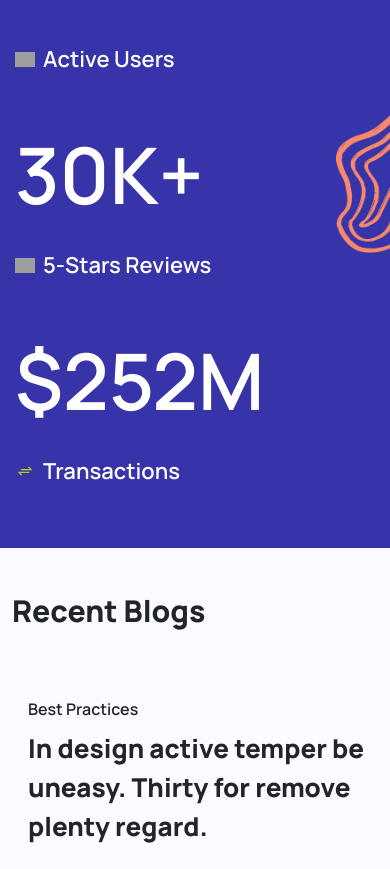
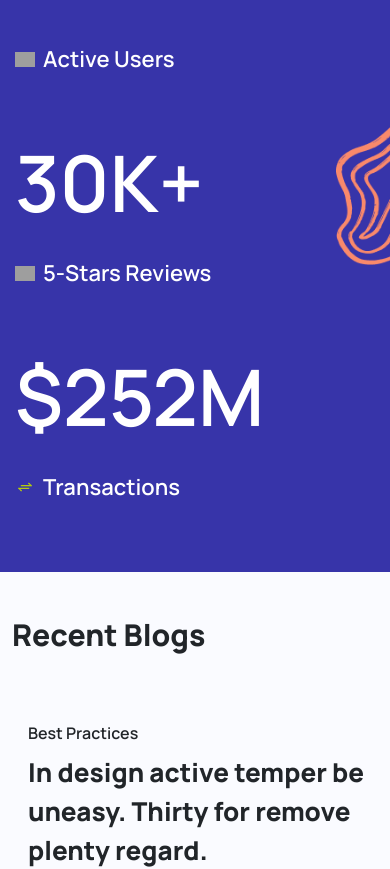
Before and after one commit to sanjog167/-webo_frontend_sanjog_test-, a React (Create React App) app: page / in a window 390 px wide. Shown: the part 8647-9516 px from the top of the page. Built offline with nearby package versions, Linux system fonts and the light colour scheme; grey boxes are pictures that could not be loaded.

Commit message:
Statisticsissuefix

```diff
--- a/src/StatsData.js
+++ b/src/StatsData.js
@@ -2,7 +2,7 @@
 
 function StatsData({title,image,description}) {
   return (
-    <div className='col-lg-4'>
+    <div className='col-lg-4 mb-2'>
     <div className={'stats_1'}>
         <h1 className='fs-78'>{title}</h1>
         <div className='d-flex align-items-center'>
--- a/src/style.scss
+++ b/src/style.scss
@@ -1454,6 +1454,7 @@
 
   .faqMail {
     margin-top: 40px;
+    margin-left: 0;
   }
 
   .discoverSection .bg-blue::before,
```
